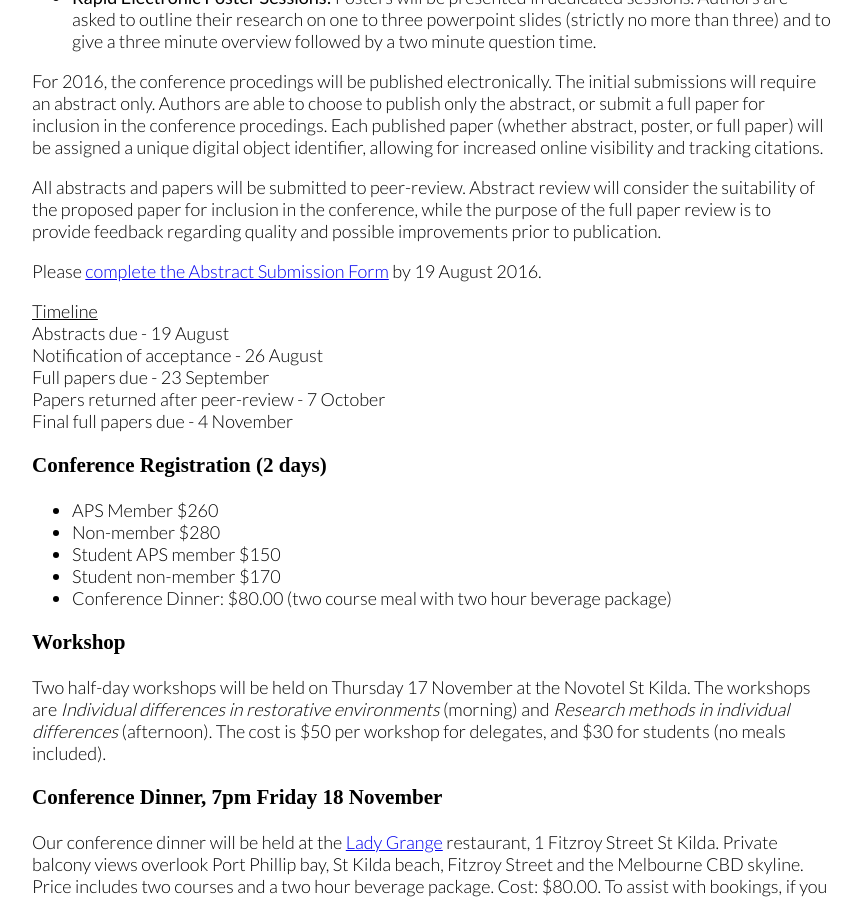
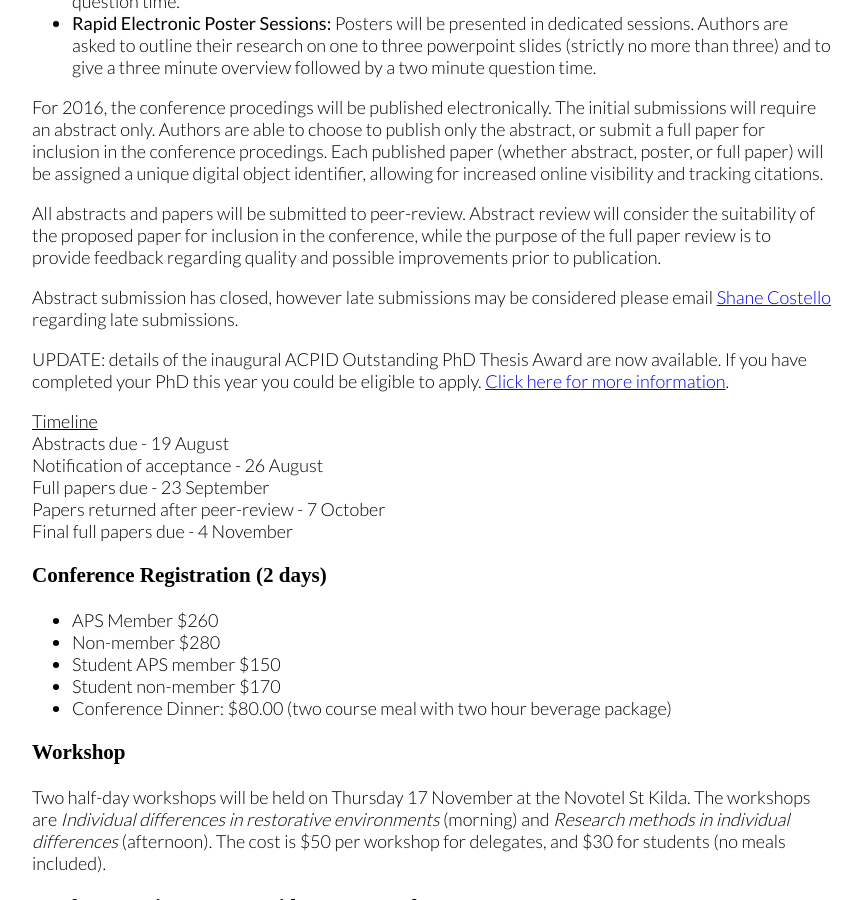
Before and after one commit to acpid/acpid.github.io, a Jekyll site: the page built from 2016.html, in a window 1280 px wide and 900 px high, scrolled down 2166 px. Shown: the whole window, without its empty margins (208-1070 px from the left). Built offline with Jekyll 4.4.1, drawn with Linux system fonts in a browser that asks for light colours; some web fonts are replaced.

Commit message:
Added details about inaugural thesis award

```diff
--- a/2016.html
+++ b/2016.html
@@ -65,7 +65,7 @@ We are delighted to introduce our keynote speakers for the 2016 conference
   </tr>
     <tr>
     <td>
-	  <img src="/images/comingsoon.jpg" alt="Stephen Rayner image">
+	  <img src="/images/rayner.jpg" alt="Stephen Rayner image">
     </td>
     <td>
       Professor Stephen Rayner is the Dean, School of Education at Newman University in Birmingham.  Stephen's research has focused on the study of style differences in teaching, learning and educational leadership, the management of inclusion and diversity in education, and academic leadership and doctoral scholarship in higher education. Details of the presentation coming soon.
@@ -117,7 +117,10 @@ For 2016, the conference procedings will be published electronically.  The initi
 All abstracts and papers will be submitted to peer-review.  Abstract review will consider the suitability of the proposed paper for inclusion in the conference, while the purpose of the full paper review is to provide feedback regarding quality and possible improvements prior to publication.
 </p>
 <p>
-Please <a href="https://goo.gl/forms/Pqf5mkVhXY" target="_blank">complete the Abstract Submission Form</a> by 19 August 2016.
+Abstract submission has closed, however late submissions may be considered please email <a href="mailto:shane.costello@monash.edu?subject=ACPID 2016 late submission">Shane Costello</a> regarding late submissions.
+</p>
+<p>
+UPDATE: details of the inaugural ACPID Outstanding PhD Thesis Award are now available. If you have completed your PhD this year you could be eligible to apply. <a href="http://www.acpid.org/files/ACPID_Outstanding_PhD_Award_2016.docx" target="_blank">Click here for more information</a>.
 </p>
 <p>
 <u>Timeline</u><br>
```
